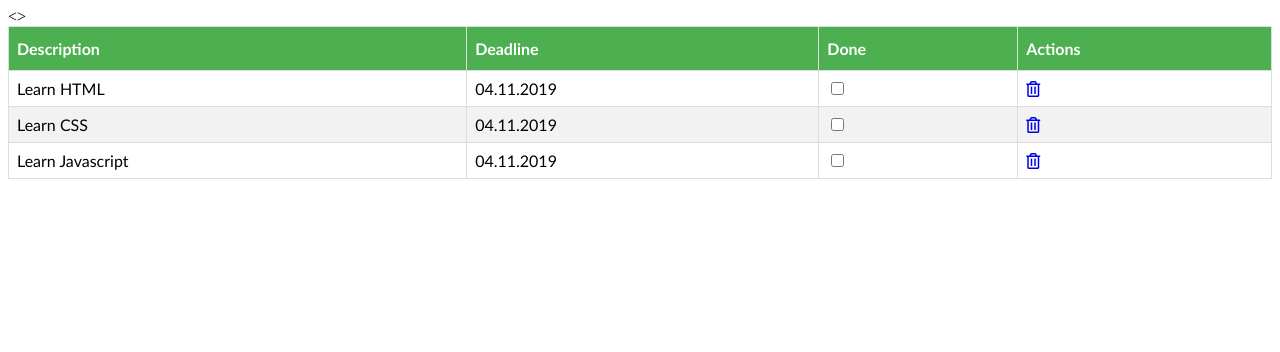
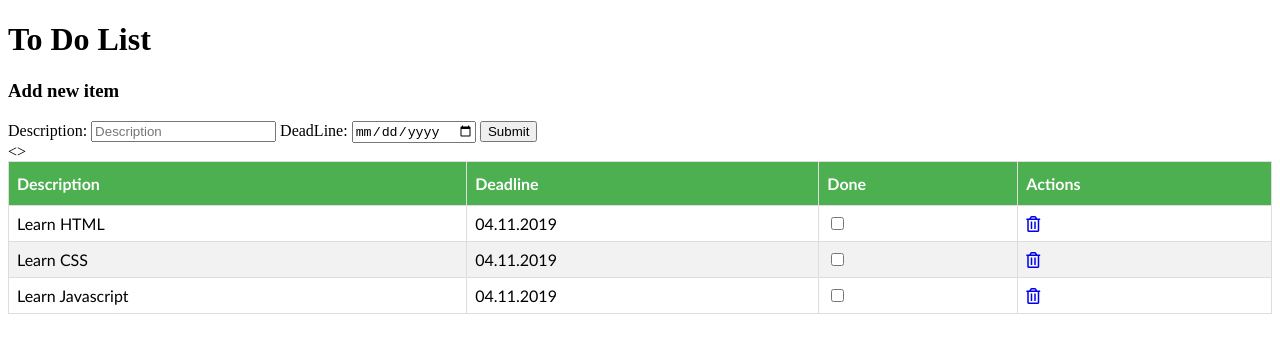
Before and after one commit to floreadaniel542/to-do-list-web-app, a plain HTML site: page index.html in a window 1280 px wide. Drawn offline with Linux system fonts and the light colour scheme.

```diff
--- a/index.html
+++ b/index.html
@@ -10,6 +10,20 @@
 <body>
 
 <div id="content">
+
+    <h1>To Do List</h1>
+
+    <h3>Add new item</h3>
+
+    <form id="create-item-form">
+        <label for="description-field">Description: </label>
+        <input type =text" id="description-field" placeholder="Description">
+
+        <label for="deadline-field">DeadLine: </label>
+        <input type="date" id="deadline-field">
+
+        <input type="submit" id="submit-from"/>
+    </form>
 
     <table id="to-do-items">
         <thead>
```
